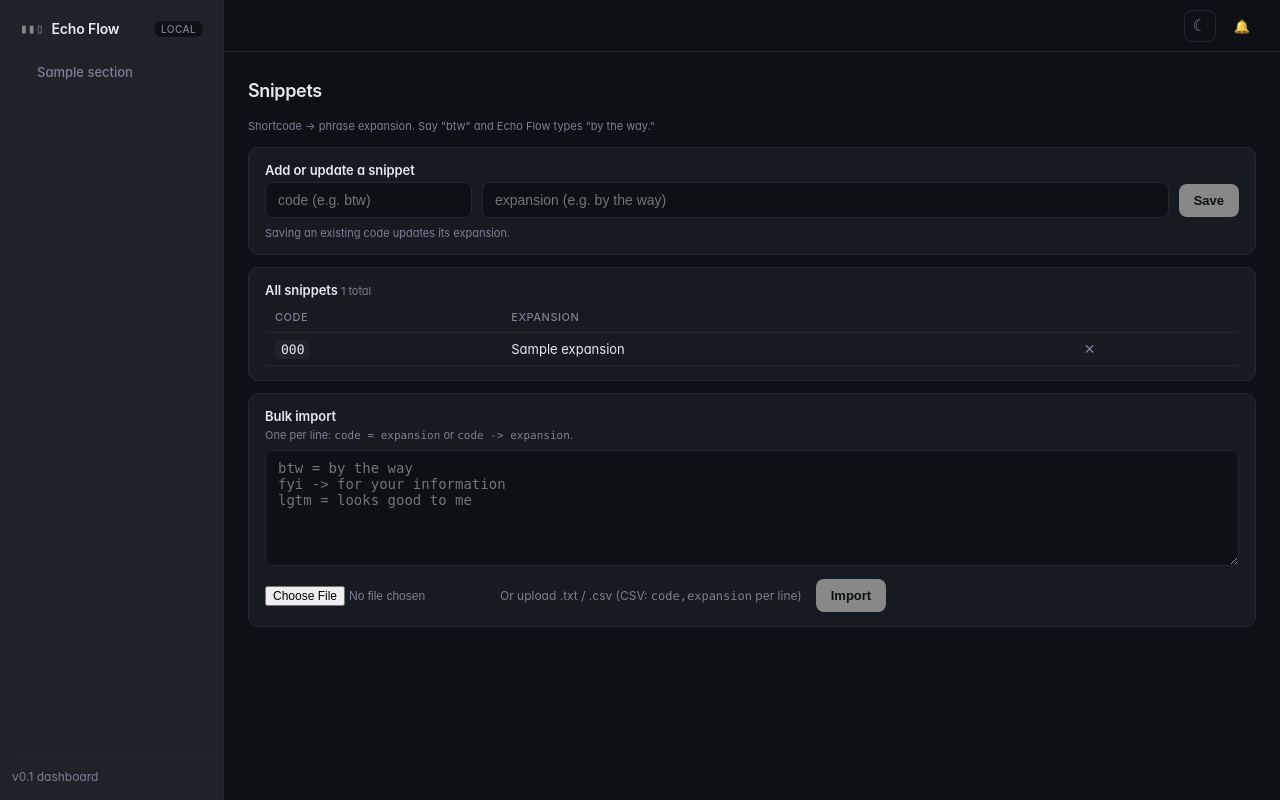
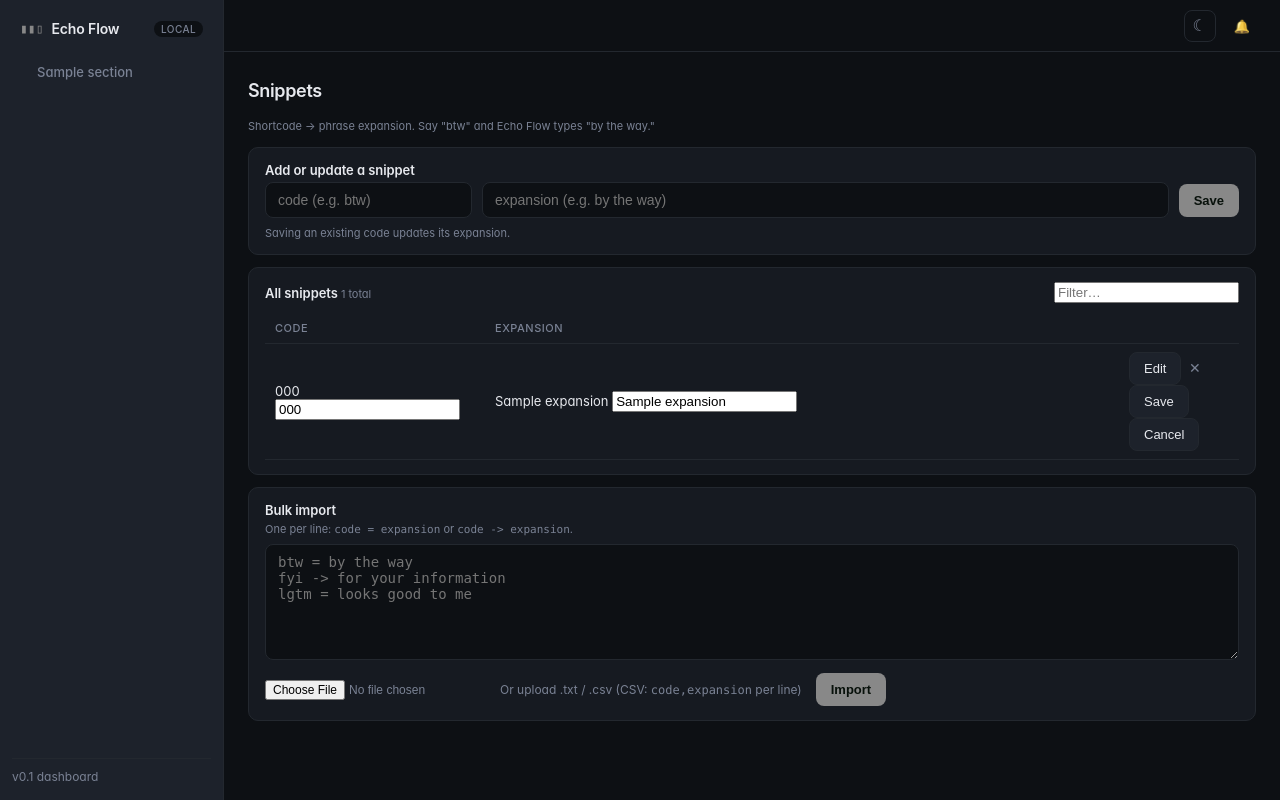
Before and after one commit to JOhnsonKC201/Echo_FLOW, a Python web app: template src/dashboard/templates/snippets.html in a window 1280 px wide. Run offline with Jinja, Linux system fonts and the light colour scheme; the template is opened without the code that fills it: most values are stand-ins (such as "Sample title", 1, 10 or a date in 2020).

Commit message:
feat(snippets): pre-LLM expansion + inline edit UI
Snippets weren't expanding on LinkedIn/etc. because the LLM paraphrased
the trigger before the post-cleanup regex could match. Now expand BEFORE
the LLM runs, plus in both provider exception handlers so error paths
also return expanded text.

Dashboard adds inline Edit/Save/Cancel per row, live filter search,
delete-confirm, and an /snippets/update route with code-uniqueness check.

Co-Authored-By: Claude Opus 4.7 (1M context) <noreply@anthropic.com>

```diff
--- a/src/dashboard/templates/snippets.html
+++ b/src/dashboard/templates/snippets.html
@@ -19,25 +19,43 @@
 </div>
 
 <div class="card">
-  <h2>All snippets <span class="muted small">{{ items|length }} total</span></h2>
+  <div class="card-header" style="margin-bottom: 10px;">
+    <h2>All snippets <span class="muted small">{{ items|length }} total</span></h2>
+    {% if items %}
+      <input type="search" id="snippet-filter" placeholder="Filter…" class="filter-input" autocomplete="off">
+    {% endif %}
+  </div>
   {% if items %}
-    <table class="kv-table">
-      <thead><tr><th>Code</th><th>Expansion</th><th></th></tr></thead>
-      <tbody>
+    <table class="kv-table snippet-table">
+      <thead><tr><th style="width: 220px;">Code</th><th>Expansion</th><th style="width: 120px;"></th></tr></thead>
+      <tbody id="snippet-rows">
         {% for s in items %}
-          <tr>
-            <td><code>{{ s.code }}</code></td>
-            <td>{{ s.expansion }}</td>
+          <tr class="snippet-row" data-search="{{ (s.code ~ ' ' ~ s.expansion)|lower }}">
             <td>
-              <form method="post" action="/snippets/delete" class="inline">
+              <span class="view code-pill">{{ s.code }}</span>
+              <input class="edit" type="text" name="code" value="{{ s.code }}" maxlength="40" form="snippet-edit-{{ s.id }}">
+            </td>
+            <td>
+              <span class="view expansion-cell">{{ s.expansion }}</span>
+              <input class="edit" type="text" name="expansion" value="{{ s.expansion }}" maxlength="500" form="snippet-edit-{{ s.id }}">
+            </td>
+            <td class="row-actions">
+              <button type="button" class="link-action view js-edit" title="Edit">Edit</button>
+              <form method="post" action="/snippets/delete" class="inline view">
                 <input type="hidden" name="id" value="{{ s.id }}">
-                <button type="submit" class="link-danger" title="Remove">✕</button>
+                <button type="submit" class="link-danger" title="Remove" onclick="return confirm('Remove snippet {{ s.code }}?');">✕</button>
+              </form>
+              <form id="snippet-edit-{{ s.id }}" method="post" action="/snippets/update" class="inline edit">
+                <input type="hidden" name="id" value="{{ s.id }}">
+                <button type="submit" class="link-action primary-link" title="Save">Save</button>
+                <button type="button" class="link-action js-cancel" title="Cancel">Cancel</button>
               </form>
             </td>
           </tr>
         {% endfor %}
       </tbody>
     </table>
+    <div class="muted small empty-filter" id="snippet-empty" hidden>No snippets match that filter.</div>
   {% else %}
     <div class="muted small">No snippets yet. Add one above or bulk-import below.</div>
   {% endif %}
@@ -59,4 +77,45 @@
     </div>
   </form>
 </div>
+
+<script>
+(function() {
+  const tbody = document.getElementById('snippet-rows');
+  if (!tbody) return;
+
+  tbody.addEventListener('click', function(e) {
+    const editBtn = e.target.closest('.js-edit');
+    const cancelBtn = e.target.closest('.js-cancel');
+    if (editBtn) {
+      const row = editBtn.closest('.snippet-row');
+      row.classList.add('editing');
+      const input = row.querySelector('input.edit[name="code"]');
+      if (input) { input.focus(); input.select(); }
+    } else if (cancelBtn) {
+      const row = cancelBtn.closest('.snippet-row');
+      row.classList.remove('editing');
+      // Reset input values to original displayed text
+      row.querySelectorAll('input.edit').forEach(function(inp) {
+        inp.value = inp.defaultValue;
+      });
+    }
+  });
+
+  const filter = document.getElementById('snippet-filter');
+  const empty = document.getElementById('snippet-empty');
+  if (filter) {
+    filter.addEventListener('input', function() {
+      const q = filter.value.trim().toLowerCase();
+      let visible = 0;
+      tbody.querySelectorAll('.snippet-row').forEach(function(row) {
+        const hay = row.dataset.search || '';
+        const match = !q || hay.indexOf(q) !== -1;
+        row.hidden = !match;
+        if (match) visible++;
+      });
+      if (empty) empty.hidden = visible !== 0;
+    });
+  }
+})();
+</script>
 {% endblock %}
```
Also changed, not shown: src/cleanup.py (+9 -2 lines), src/dashboard/app.py (+17 -0 lines), src/dashboard/snippets.py (+30 -0 lines), tests/test_snippets.py (+14 -7 lines).
